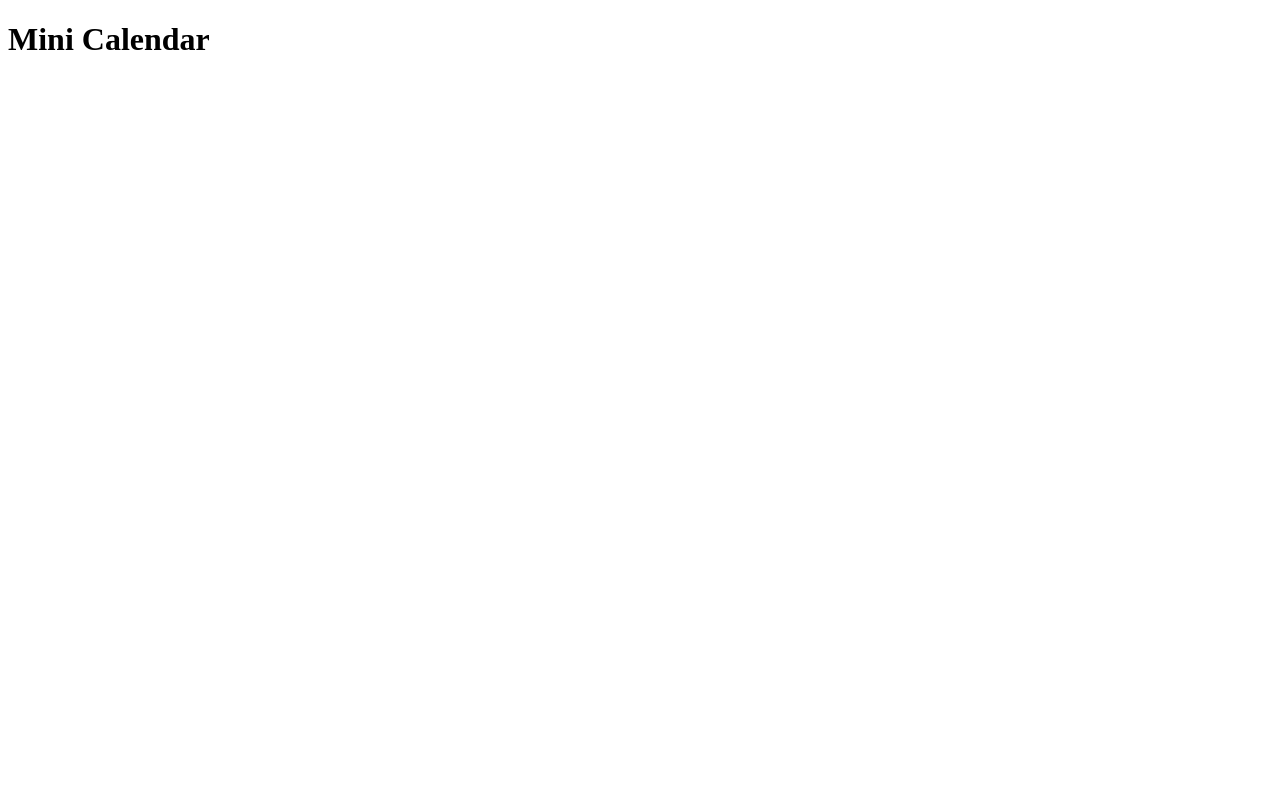
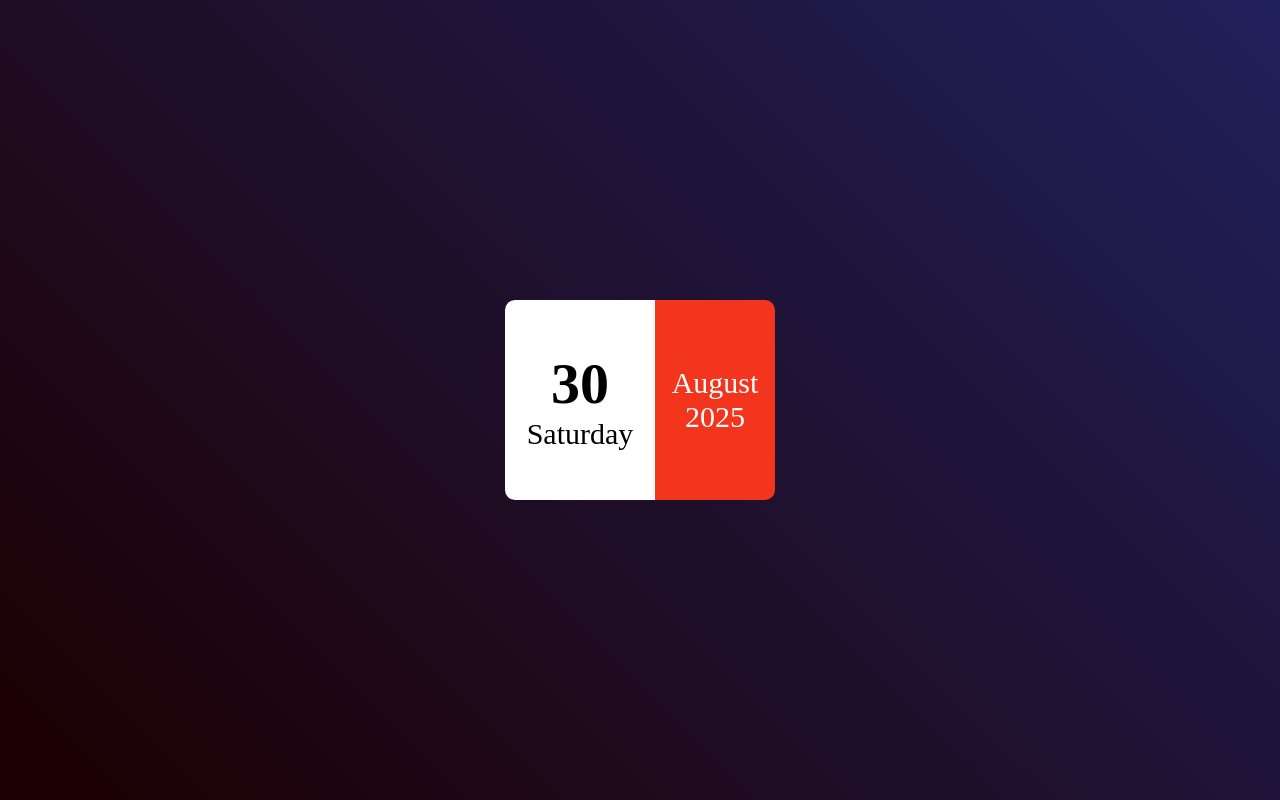
Before and after one commit to AyushiAnand70047/js-mini-project, a plain HTML site: page Mini Calendar/index.html in a window 1280 px wide. Drawn offline with Linux system fonts and the light colour scheme.

Commit message:
Mini Calendar Created

```diff
--- a/Mini Calendar/index.html
+++ b/Mini Calendar/index.html
@@ -3,9 +3,21 @@
 <head>
     <meta charset="UTF-8">
     <meta name="viewport" content="width=device-width, initial-scale=1.0">
-    <title>Document</title>
+    <link rel="stylesheet" href="style.css">
+    <title>Mini Calendar</title>
 </head>
 <body>
-    <h1>Mini Calendar</h1>
+    <div class="container">
+        <div id="left">
+            <h1 id="date"></h1>
+            <p id="day"></p>
+        </div>
+        <div id="right">
+            <p id="month">June</p>
+            <p id="year">2023</p>
+        </div>
+    </div>
+
+    <script src="script.js"></script>
 </body>
 </html>
--- /dev/null
+++ b/Mini Calendar/script.js
@@ -0,0 +1,14 @@
+let date = document.getElementById('date');
+let day = document.getElementById('day');
+let month = document.getElementById('month');
+let year = document.getElementById('year');
+
+let today = new Date();
+
+const weekDays = ["Sunday", "Monday", "Tuesday", "Wednesday", "Thursday", "Friday", "Saturday"];
+const months = ['January', 'February', 'March', 'April', 'May', 'June', 'July', 'August', 'September', 'October', 'November', 'December'];
+
+date.innerText = (today.getDate() < 10 ? "0":"") + today.getDate();
+day.innerText = weekDays[today.getDay()];
+month.innerText = months[today.getMonth()];
+year.innerText = today.getFullYear();
--- /dev/null
+++ b/Mini Calendar/style.css
@@ -0,0 +1,49 @@
+*{
+    margin: 0;
+    padding: 0;
+    box-sizing: border-box;
+}
+
+body{
+  background: linear-gradient(45deg, #1d0000, #20205b);
+}
+
+.container{
+    width: 100%;
+    height: 100vh;
+    display: flex;
+    align-items: center;
+    justify-content: center;
+}
+
+#left{
+    width: 150px;
+    height: 200px;
+    background: #fff;
+    border-radius: 10px 0 0 10px;
+    display: flex;
+    flex-direction: column;
+    justify-content: center;
+    align-items: center;
+}
+
+#right{
+    width: 120px;
+    height: 200px;
+    background: #f4351e;
+    color: #fff;
+    border-radius: 0 10px 10px 0;
+    display: flex;
+    flex-direction: column;
+    justify-content: center;
+    align-items: center;
+}
+
+h1{
+    font-size: 58px;
+    font-weight: 600;
+}
+
+p{
+    font-size: 30px;
+}
```
